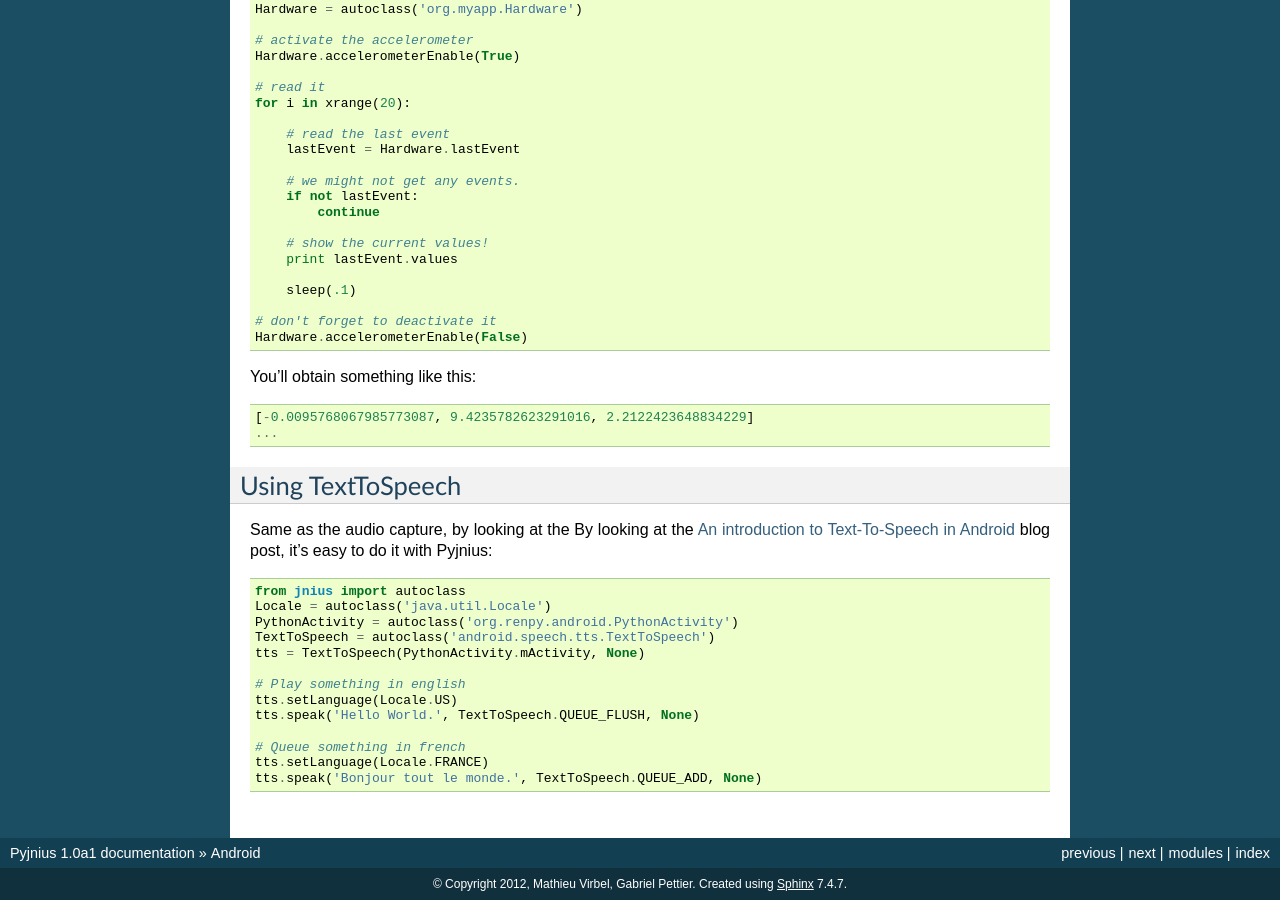
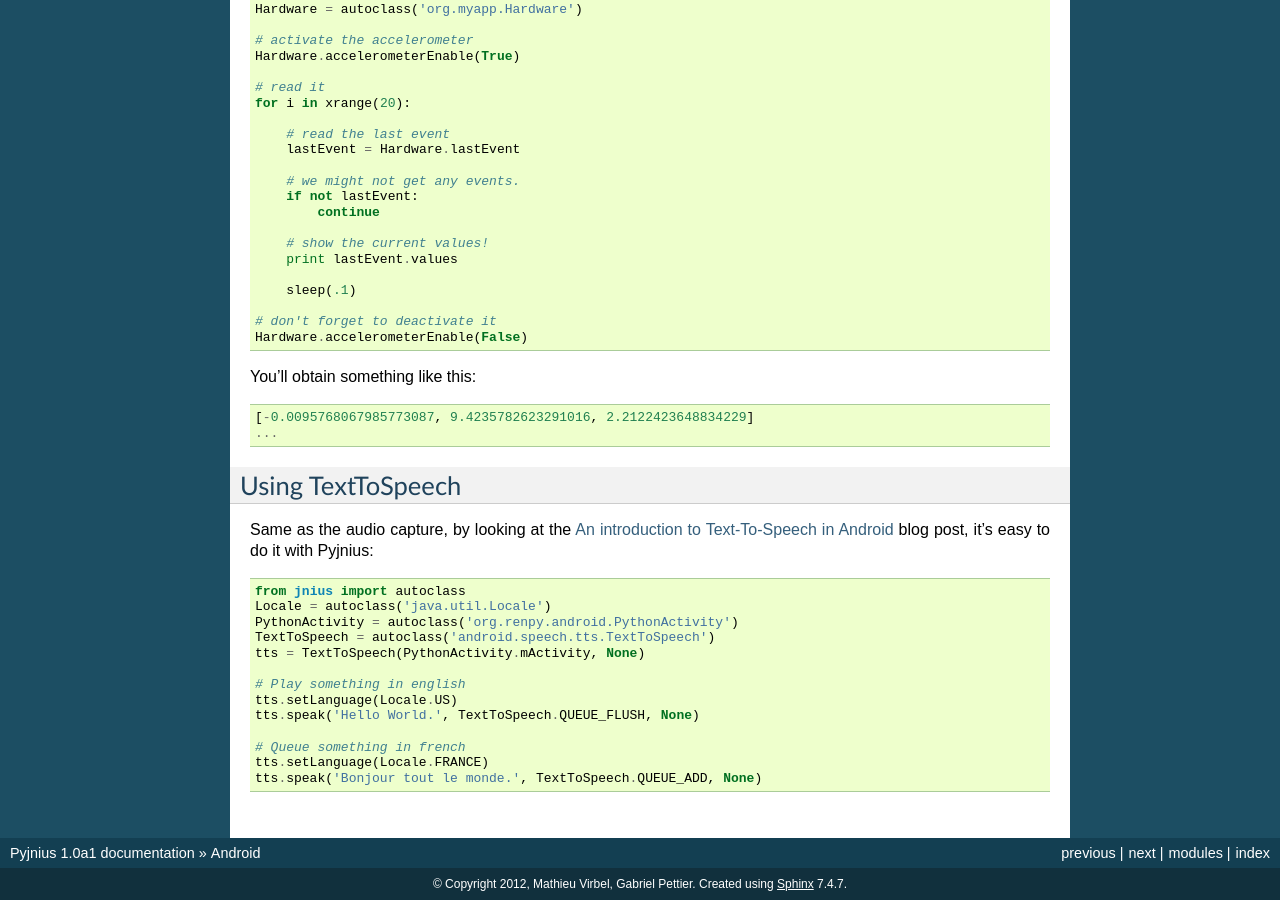
Before and after one commit to kivy/pyjnius, a Sphinx documentation site: the page built from docs/source/android.rst, in a window 1280 px wide and 900 px high, scrolled down 2865 px. Built offline with Sphinx 7.4.7, drawn with Linux system fonts in a browser that asks for light colours.

Commit message:
Remove duplicated text from TextToSpeech example.

```diff
--- a/docs/source/android.rst
+++ b/docs/source/android.rst
@@ -215,8 +215,7 @@ You'll obtain something like this::
 Using TextToSpeech
 ------------------
 
-Same as the audio capture, by looking at the
-By looking at the `An introduction to Text-To-Speech in Android
+Same as the audio capture, by looking at the `An introduction to Text-To-Speech in Android
 <http://android-developers.blogspot.fr/2009/09/introduction-to-text-to-speech-in.html>`_ blog post, it's easy to do it with Pyjnius::
 
     from jnius import autoclass
```
